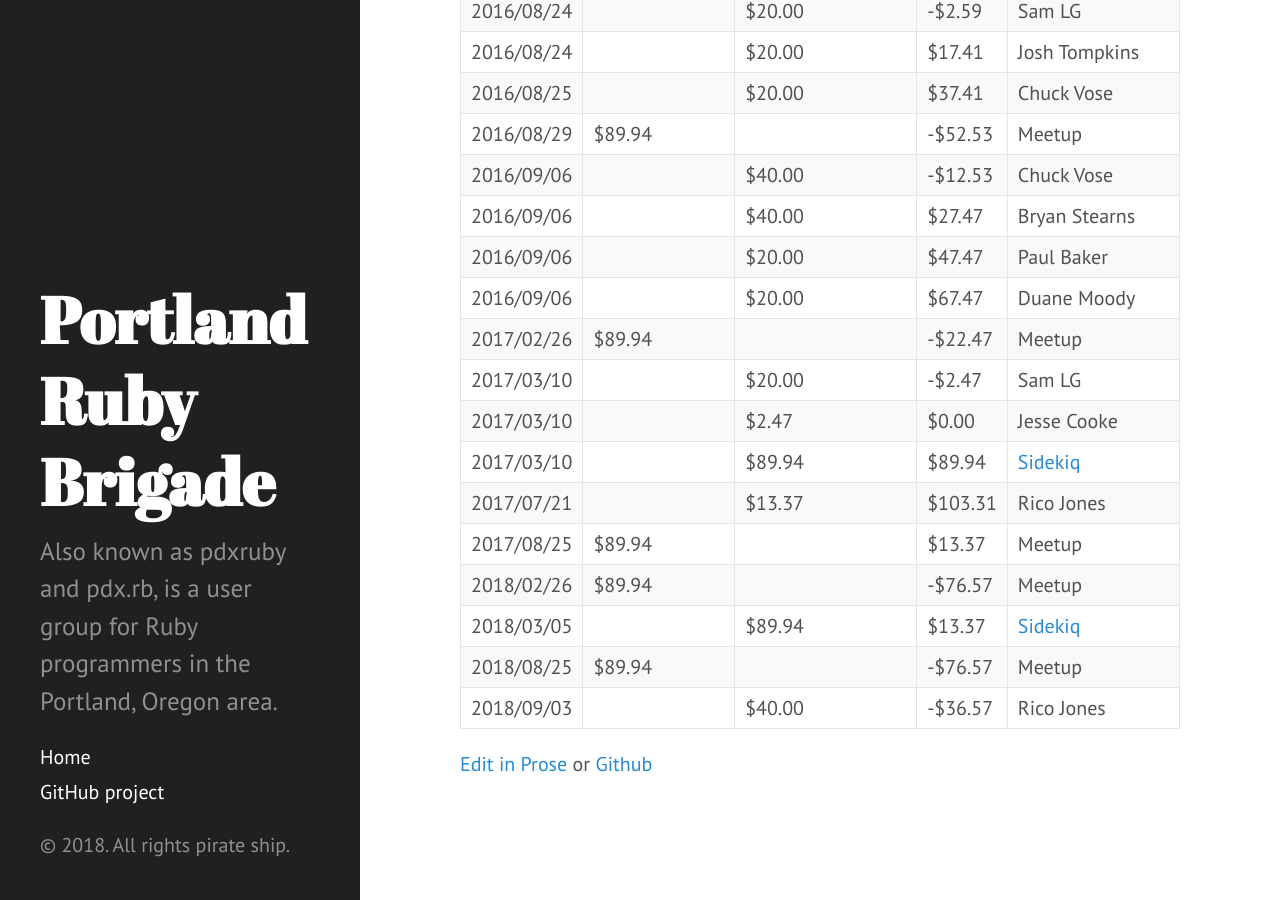
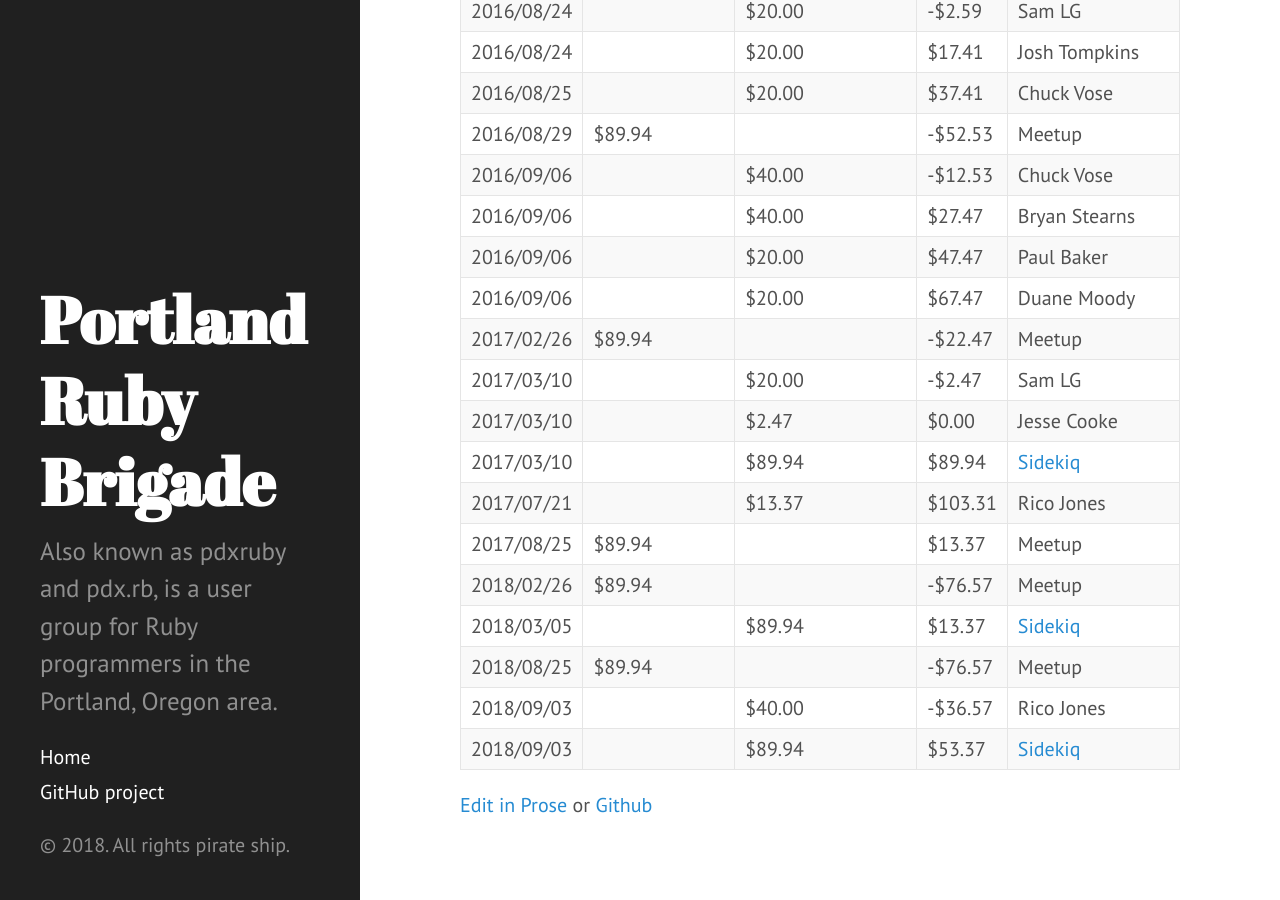
Before and after one commit to pdxruby/pdxruby.github.io, a Jekyll site: the page built from contributions.md, in a window 1280 px wide and 900 px high, scrolled down 801 px. Built offline with Jekyll 4.4.1, drawn with Linux system fonts in a browser that asks for light colours.

Commit message:
Thanks @mperham & Sidekiq!
https://sidekiq.org/products/pro.html

```diff
--- a/contributions.md
+++ b/contributions.md
@@ -39,3 +39,4 @@ A log for contributions and some expenses.
 | 2018/03/05 |                | $89.94            | $13.37    | [Sidekiq](http://sidekiq.org/)      |
 | 2018/08/25 | $89.94         |                   | -$76.57   | Meetup                              |
 | 2018/09/03 |                | $40.00            | -$36.57   | Rico Jones                          |
+| 2018/09/03 |                | $89.94            | $53.37    | [Sidekiq](http://sidekiq.org/)      |
```
